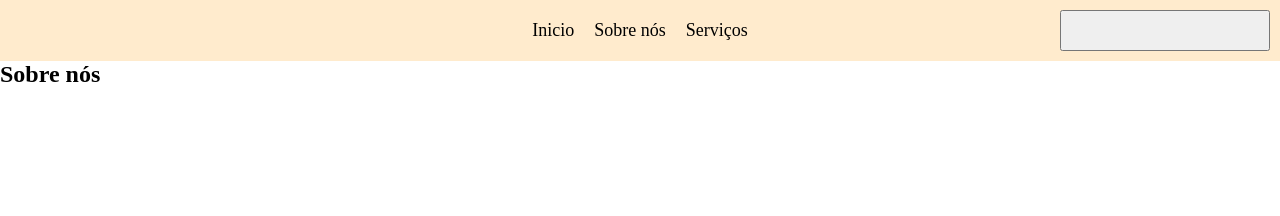
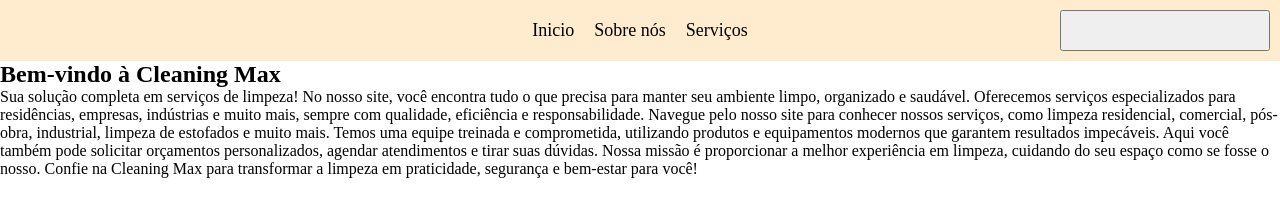
Before and after one commit to William8400/agendamento-de-servicos, a plain HTML site: page sobre_nos.html in a window 1280 px wide. Drawn offline with Linux system fonts and the light colour scheme.

Commit message:
Adicionando textos

```diff
--- a/sobre_nos.html
+++ b/sobre_nos.html
@@ -1,22 +1,24 @@
 <!DOCTYPE html>
 <html lang="pt-br">
+
 <head>
     <meta charset="UTF-8">
     <meta name="viewport" content="width=device-width, initial-scale=1.0">
     <title> Sobre Nós </title>
     <link rel="stylesheet" href="css/style.css">
 </head>
+
 <body>
     <header id="cabecalho">
 
         <div id="logo"></div>
         <nav id="itens_menu">
 
-        <ul>
-            <li> Inicio </li>
-            <li> Sobre nós </li>
-            <li> Serviços</li>
-        </ul>
+            <ul>
+                <li> Inicio </li>
+                <li> Sobre nós </li>
+                <li> Serviços</li>
+            </ul>
 
         </nav>
 
@@ -26,11 +28,32 @@
 
     <section id="sobre_nos">
 
-         <h1> Sobre nós </h1>
 
-        <article id="descricao"> <p></p></article>
+        <h1> Bem-vindo à Cleaning Max </h1>
+
+        <article id="descricao">
+
+            <p>Sua solução completa em serviços de limpeza!
+
+                No nosso site, você encontra tudo o que precisa para manter seu ambiente limpo, organizado e saudável.
+                Oferecemos serviços especializados para residências, empresas, indústrias e muito mais, sempre com
+                qualidade, eficiência e responsabilidade.
+
+                Navegue pelo nosso site para conhecer nossos serviços, como limpeza residencial, comercial, pós-obra,
+                industrial, limpeza de estofados e muito mais. Temos uma equipe treinada e comprometida, utilizando
+                produtos e equipamentos modernos que garantem resultados impecáveis.
+
+                Aqui você também pode solicitar orçamentos personalizados, agendar atendimentos e tirar suas dúvidas.
+                Nossa missão é proporcionar a melhor experiência em limpeza, cuidando do seu espaço como se fosse o
+                nosso.
+
+                Confie na Cleaning Max para transformar a limpeza em praticidade, segurança e bem-estar para você!
+            </p>
+
+        </article>
 
     </section>
 
 </body>
+
 </html>
```
Also changed, not shown: servico.html (+27 -3 lines).
